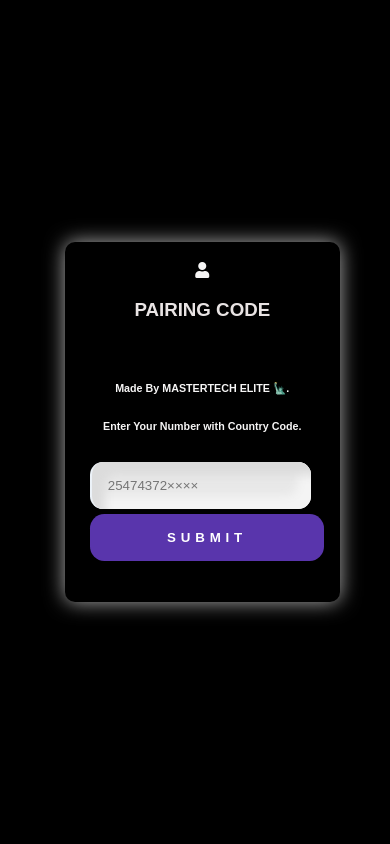
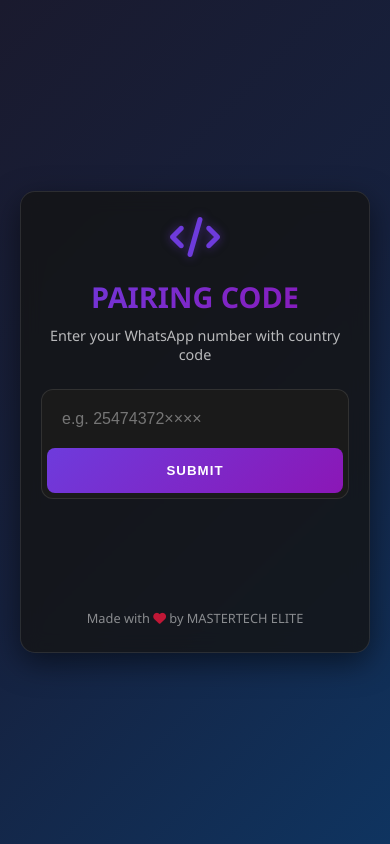
Before and after one commit to Mastertech-XD/elite.pair, a website: page pair.html in a window 390 px wide. Drawn offline with nearby package versions, Linux system fonts and the light colour scheme.

Commit message:
Update pair.html

```diff
--- a/pair.html
+++ b/pair.html
@@ -4,213 +4,288 @@
   <meta charset="UTF-8">
   <meta name="viewport" content="width=device-width, initial-scale=1.0">
   <title>Pair Code</title>
-  <link rel="stylesheet" href="https://cdnjs.cloudflare.com/ajax/libs/font-awesome/5.15.4/css/all.min.css">
+  <link rel="stylesheet" href="https://cdnjs.cloudflare.com/ajax/libs/font-awesome/6.4.0/css/all.min.css">
   <style>
+    :root {
+      --primary-color: #6e3bdc;
+      --secondary-color: #c01736;
+      --accent-color: #8b17b6;
+      --text-color: #f1f1f1;
+      --bg-color: #0a0a0a;
+      --card-bg: rgba(20, 20, 20, 0.8);
+      --input-bg: #1a1a1a;
+      --success-color: #4CAF50;
+      --error-color: #f44336;
+    }
+
+    * {
+      margin: 0;
+      padding: 0;
+      box-sizing: border-box;
+    }
+
     body {
       display: flex;
       justify-content: center;
       align-items: center;
-      height: 100vh;
-      margin: 0;
-      background: black;
-      font-family: Arial, sans-serif;
+      min-height: 100vh;
+      background: linear-gradient(135deg, #1a1a2e 0%, #16213e 50%, #0f3460 100%);
+      font-family: 'Segoe UI', Tahoma, Geneva, Verdana, sans-serif;
+      color: var(--text-color);
     }
 
     .container {
-      display: flex;
-      flex-direction: column;
-      align-items: center;
+      width: 100%;
+      max-width: 400px;
+      padding: 20px;
     }
 
     .box {
-      width: 300px;
-      height: 320px;
-      padding: 20px;
-      position: relative;
-      text-align: center;
-      background-color: rgb(0, 0, 0);
-      border-radius: 10px;
-      transform: perspective(1000px) rotateY(0deg);
-      box-shadow: 0 0 20px rgba(250, 249, 249, 0.7);
-      position: relative;
+      background: var(--card-bg);
+      border-radius: 15px;
+      padding: 30px;
+      box-shadow: 0 10px 30px rgba(0, 0, 0, 0.5);
+      backdrop-filter: blur(10px);
+      border: 1px solid rgba(255, 255, 255, 0.1);
+      transition: transform 0.3s ease;
     }
 
-    #text {
-      color: #f6f5f5;
+    .box:hover {
+      transform: translateY(-5px);
     }
 
-    .input-container input {
-      color: #f1eaea;
+    .logo {
+      text-align: center;
+      margin-bottom: 20px;
     }
 
-    .centered-text {
-      color: #e9e4e4;
+    .logo i {
+      font-size: 2.5rem;
+      color: var(--primary-color);
+      text-shadow: 0 0 10px rgba(110, 59, 220, 0.5);
+    }
+
+    .title {
+      text-align: center;
+      font-size: 1.8rem;
+      margin-bottom: 10px;
+      background: linear-gradient(135deg, var(--primary-color) 0%, var(--accent-color) 100%);
+      -webkit-background-clip: text;
+      background-clip: text;
+      color: transparent;
+    }
+
+    .subtitle {
+      text-align: center;
+      font-size: 0.9rem;
+      margin-bottom: 25px;
+      color: rgba(255, 255, 255, 0.7);
     }
 
     .input-container {
       display: flex;
-      background: rgb(10, 10, 10);
-      border-radius: 1rem;
-      background: black;
-      box-shadow: black;
-      padding: 0.3rem;
-      gap: 0.3rem;
-      max-width: 300px;
-      width: 100%;
+      background: var(--input-bg);
+      border-radius: 12px;
+      padding: 5px;
+      margin-bottom: 20px;
+      border: 1px solid rgba(255, 255, 255, 0.1);
+      transition: all 0.3s ease;
+    }
+
+    .input-container:focus-within {
+      border-color: var(--primary-color);
+      box-shadow: 0 0 0 2px rgba(110, 59, 220, 0.3);
     }
 
     .input-container input {
-      border-radius: 0.8rem 0 0 0.8rem;
-      background: #e8e8e8;
-      box-shadow: inset 13px 13px 10px #dcdcdc, inset -13px -13px 10px #f4f4f4;
-      width: 100%;
-      flex-basis: 75%;
-      padding: 1rem;
+      flex: 1;
+      padding: 15px;
       border: none;
-      border-left: 2px solid #ecf2f8;
-      color: #000000;
-      transition: all 0.2s ease-in-out;
+      background: transparent;
+      color: var(--text-color);
+      font-size: 1rem;
     }
 
     .input-container input:focus {
-      border-left: 2px solid #ecf1f6;
       outline: none;
-      box-shadow: inset 13px 13px 10px #f0f2f3, inset -13px -13px 10px #f4f4f4;
+    }
+
+    .input-container input::placeholder {
+      color: rgba(255, 255, 255, 0.4);
     }
 
     .input-container button {
-      flex-basis: 15%;
-      padding: 1rem;
-      background: #5935ac;
-      font-weight: 700;
-      letter-spacing: 0.3rem;
-      text-transform: uppercase;
+      padding: 15px 20px;
+      background: linear-gradient(135deg, var(--primary-color) 0%, var(--accent-color) 100%);
       color: white;
       border: none;
-      width: 90%;
-      border-radius: 0 1rem 1rem 0;
-      transition: all 0.2s ease-in-out;
+      border-radius: 8px;
+      cursor: pointer;
+      font-weight: 600;
+      text-transform: uppercase;
+      letter-spacing: 1px;
+      transition: all 0.3s ease;
     }
 
     .input-container button:hover {
-      background: linear-gradient(135deg, #c01736 0%, #8b17b6 100%);
+      background: linear-gradient(135deg, var(--secondary-color) 0%, var(--accent-color) 100%);
+      transform: translateY(-2px);
+    }
+
+    .result-container {
+      min-height: 60px;
+      display: flex;
+      flex-direction: column;
+      justify-content: center;
+      align-items: center;
+    }
+
+    .status-message {
+      margin-bottom: 15px;
+      text-align: center;
+    }
+
+    .code-display {
+      display: none;
+      background: rgba(0, 0, 0, 0.3);
+      padding: 15px;
+      border-radius: 8px;
+      cursor: pointer;
+      transition: all 0.3s ease;
+      text-align: center;
+    }
+
+    .code-display:hover {
+      background: rgba(0, 0, 0, 0.4);
+    }
+
+    .footer {
+      margin-top: 30px;
+      text-align: center;
+      font-size: 0.8rem;
+      color: rgba(255, 255, 255, 0.5);
     }
 
     @media (max-width: 500px) {
+      .box {
+        padding: 25px 20px;
+      }
+
       .input-container {
         flex-direction: column;
       }
 
       .input-container input {
-        border-radius: 0.8rem;
+        margin-bottom: 5px;
+        border-radius: 8px;
       }
 
       .input-container button {
-        padding: 0.4rem;
-        border-radius: 0.8rem;
-      }
-    }
-
-    .centered-text {
-      text-align: center;
-    }
-
-    @media (max-width: 500px) {
-      .box {
-        width: 90%;
-      }
-    }
-
-    @media (max-width: 500px) {
-      .input-container input {
-        border-radius: 0.8rem;
-        width: 80%;
-      }
-
-      .input-container button {
-        padding: 1rem;
-        border-radius: 0.9rem;
         width: 100%;
+        border-radius: 8px;
       }
     }
   </style>
 </head>
 <body>
   <div class="container">
-    <div class="main">
-      <div class="box" id="box">
-        <div id="text">
-          <i class="fa fa-user"></i>
-          <p>
-            <h3 class="centered-text">PAIRING CODE</h3>
-            <br>
-            <h6>Made By MASTERTECH ELITE 🗽.</h6>
-            <h6>Enter Your Number with Country Code.</h6>
-            <div class="input-container">
-              <input placeholder="25474372××××" type="number" id="number" placeholder="Mf Enter your Phone Pumber with Cuntry Code" name="">
-              <button id="submit">Submit</button>
-            </div>
+    <div class="box">
+      <div class="logo">
+        <i class="fas fa-code"></i>
+      </div>
+      <h1 class="title">PAIRING CODE</h1>
+      <p class="subtitle">Enter your WhatsApp number with country code</p>
 
-            <a id="waiting-message" class="centered-text" style="display: none;">Please wait a while</a>
-            <br>
-            <br>
-            <main id="pair"></main>
-          </p>
+      <div class="input-container">
+        <input type="tel" id="number" placeholder="e.g. 25474372××××" inputmode="tel">
+        <button id="submit">SUBMIT</button>
+      </div>
+
+      <div class="result-container">
+        <div id="status-message" class="status-message"></div>
+        <div id="code-display" class="code-display" onclick="copyToClipboard()">
+          <span id="code-text"></span>
+          <i class="fas fa-copy"></i>
         </div>
+      </div>
+
+      <div class="footer">
+        <p>Made with <i class="fas fa-heart" style="color: var(--secondary-color);"></i> by MASTERTECH ELITE</p>
       </div>
     </div>
   </div>
+
   <script src="https://cdnjs.cloudflare.com/ajax/libs/axios/1.0.0-alpha.1/axios.min.js"></script>
   <script>
-    let a = document.getElementById("pair");
-    let b = document.getElementById("submit");
-    let c = document.getElementById("number");
-    let box = document.getElementById("box");
+    const submitBtn = document.getElementById("submit");
+    const numberInput = document.getElementById("number");
+    const statusMessage = document.getElementById("status-message");
+    const codeDisplay = document.getElementById("code-display");
+    const codeText = document.getElementById("code-text");
 
-    async function Copy() {
-      let text = document.getElementById("copy").innerText;
-      let obj = document.getElementById("copy");
-      await navigator.clipboard.writeText(obj.innerText.replace('CODE: ', ''));
-      obj.innerText = "COPIED";
-      obj.style = "color:blue;font-weight:bold";
-      obj.size = "5";
-      setTimeout(() => {
-        obj.innerText = text;
-        obj.style = "color:white;font-weight-bold";
-        obj.size = "5";
-      }, 500);
+    async function copyToClipboard() {
+      const code = codeText.innerText;
+      try {
+        await navigator.clipboard.writeText(code);
+        codeText.innerHTML = '<span style="color: var(--success-color);">COPIED!</span>';
+        setTimeout(() => {
+          codeText.innerHTML = `CODE: <span style="color: white;">${code}</span>`;
+        }, 2000);
+      } catch (err) {
+        console.error('Failed to copy: ', err);
+      }
     }
 
-    b.addEventListener("click", async (e) => {
+    submitBtn.addEventListener("click", async (e) => {
       e.preventDefault();
-      if (!c.value) {
-        a.innerHTML = '<a style="color:white;font-weight:bold">Enter your WhatsApp number with Country Code</a><br><br>';
-      } else if (c.value.replace(/[^0-9]/g, "").length < 11) {
-        a.innerHTML = '<a style="color:red;font-weight:bold">Invalid Number</a><br><br>';
-      } else {
-        const Wasi_Tech = c.value.replace(/[^0-9]/g, "");
-        let bb = "";
-        let bbc = "";
-        const cc = Wasi_Tech.split('');
-        cc.map(a => {
-          bbc += a;
-          if (bbc.length == 3) {
-            bb += " " + a;
-          } else if (bbc.length == 8) {
-            bb += " " + a;
-          } else {
-            bb += a;
-          }
-        });
-        c.type = "text";
-        c.value = "+" + bb;
-        c.style = "color:black;font-size:20px";
-        a.innerHTML = '<a style="color:white;font-weight:bold">Please Wait...</a><br><br>';
-        let { data } = await axios(`/code?number=${Wasi_Tech}`);
-        let code = data.code || "Service Unavailable";
-        a.innerHTML = '<font id="copy" onclick="Copy()" style="color:red;font-weight:bold" size="5">CODE: <span style="color:white;font-weight:bold">' + code + '</span></font><br><br><br>';
+
+      if (!numberInput.value) {
+        showStatus('Please enter your WhatsApp number', 'error');
+        return;
+      }
+
+      const cleanNumber = numberInput.value.replace(/\D/g, "");
+
+      if (cleanNumber.length < 11) {
+        showStatus('Invalid number format (too short)', 'error');
+        return;
+      }
+
+      // Format the number for display
+      const formattedNumber = `+${cleanNumber.substring(0, 3)} ${cleanNumber.substring(3, 5)} ${cleanNumber.substring(5, 8)} ${cleanNumber.substring(8)}`;
+      numberInput.value = formattedNumber;
+
+      showStatus('Generating code...', 'loading');
+
+      try {
+        // Simulate API call (replace with actual API call)
+        // const { data } = await axios.get(`/code?number=${cleanNumber}`);
+        // const code = data.code || "Service Unavailable";
+
+        // For demo purposes, generate a random code
+        const randomCode = Math.floor(100000 + Math.random() * 900000);
+
+        setTimeout(() => {
+          showCode(randomCode);
+          showStatus('Code generated successfully!', 'success');
+        }, 1500);
+      } catch (error) {
+        console.error('Error:', error);
+        showStatus('Failed to generate code', 'error');
       }
     });
+
+    function showStatus(message, type) {
+      statusMessage.textContent = message;
+      statusMessage.style.color = type === 'error' ? 'var(--error-color)' :
+                                 type === 'success' ? 'var(--success-color)' : 'white';
+      codeDisplay.style.display = 'none';
+    }
+
+    function showCode(code) {
+      codeText.innerHTML = `CODE: <span style="color: white;">${code}</span>`;
+      codeDisplay.style.display = 'block';
+    }
   </script>
 </body>
 </html>
```
